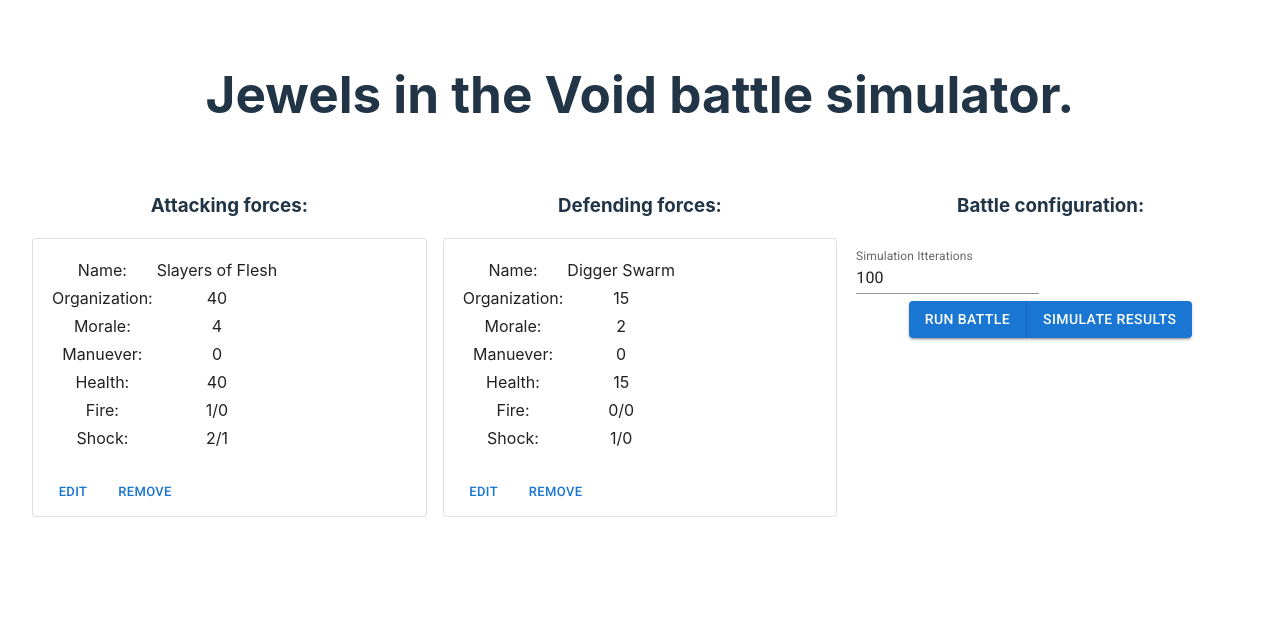
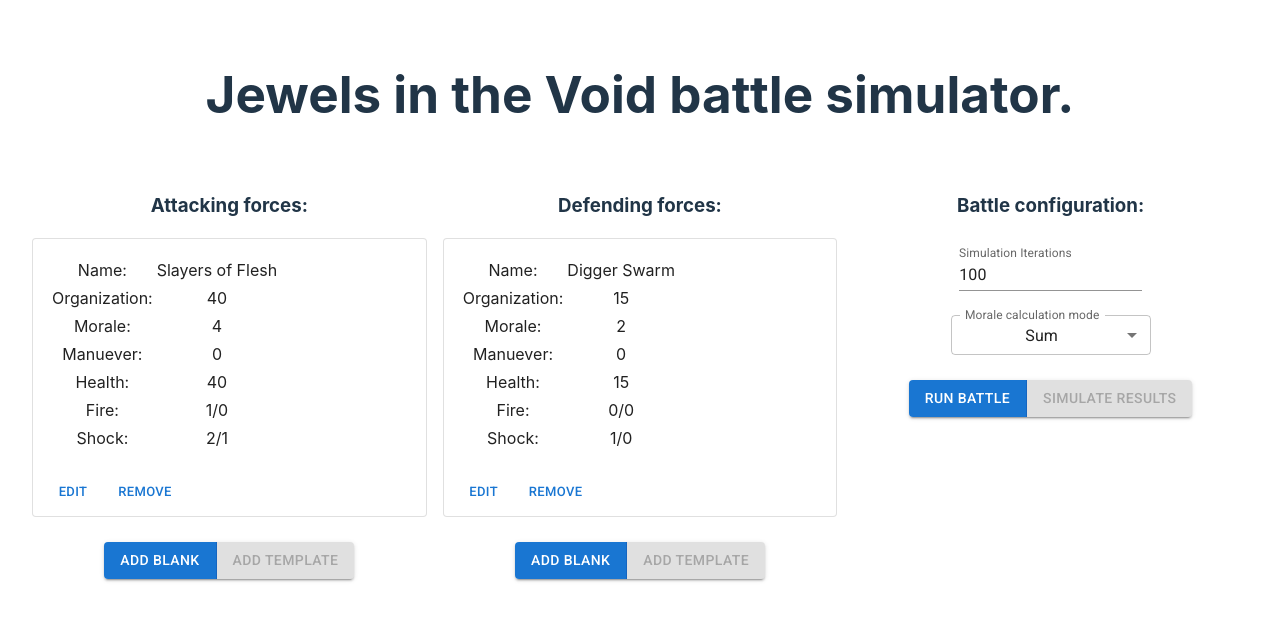
Before and after one commit to JurijsRafalskis/jewels-in-the-void-battle-calculator, a React (Vite) app: page / in a window 1280 px wide. Shown: the top 620 px of the page. Built offline with nearby package versions, Linux system fonts and the light colour scheme.

Commit message:
Added army totals.

```diff
--- a/src/App.tsx
+++ b/src/App.tsx
@@ -3,21 +3,24 @@ import './App.css'
 import { IBattleConfiguration } from './model/BattleConfiguration'
 import { IUnit } from './model/armyComposition/Unit'
 import ArmyCardList from './components/ArmyCardList';
-import { DefaultAttackerComposition, DefaultDefenderComposition, DefaultConfig } from './constants/initializationValues';
-import { ConfigurationEditor } from './components/ConfigurationEditor';
+import { GetDefaultAttackerComposition, GetDefaultDefenderComposition, GetDefaultConfig, CreateEmptyUnit } from "./constants/initializationValues";
+import ConfigurationEditor from './components/ConfigurationEditor';
 import Button from '@mui/material/Button';
 import Stack from '@mui/material/Stack';
 import ButtonGroup from '@mui/material/ButtonGroup';
+import Box from '@mui/material/Box';
 import Grid from '@mui/material/Grid2';
 import '@fontsource/roboto/300.css';
 import '@fontsource/roboto/400.css';
 import '@fontsource/roboto/500.css';
 import '@fontsource/roboto/700.css';
+import UnitCard from './components/UnitCard';
+import { CalculateTotalArmyStats } from "./buisnessLogic/armyTotals";
 
 function App() {
-  const [calculatorConfiguration, setConfiguration] = useState<IBattleConfiguration>(DefaultConfig); //Default config
-  const [attackerArmy, setAttackerArmy] = useState<IUnit[]>(DefaultAttackerComposition); //Can we use them directly, or must we recreate the variables?
-  const [defenderArmy, setDefenderArmy] = useState<IUnit[]>(DefaultDefenderComposition);
+  const [calculatorConfiguration, setConfiguration] = useState<IBattleConfiguration>(GetDefaultConfig());
+  const [attackerArmy, setAttackerArmy] = useState<IUnit[]>(GetDefaultAttackerComposition());
+  const [defenderArmy, setDefenderArmy] = useState<IUnit[]>(GetDefaultDefenderComposition());
   return (
     <>
       <Grid container spacing={2}>
@@ -30,40 +33,52 @@ function App() {
           <div className="AttackerArmyEditorDiv">
             <label><h3>Attacking forces:</h3></label>
             <ArmyCardList units={attackerArmy} onChange={setAttackerArmy} />
+            <Box sx={{margin:"25px 0 25px 0"}}>
+              <ButtonGroup variant="contained">
+                <Button variant="contained" onClick={() => {
+                  const newAttacker = attackerArmy.map(u => u);
+                  newAttacker.push(CreateEmptyUnit());
+                  setAttackerArmy(newAttacker);
+                }}>Add Blank</Button>
+                <Button variant="contained" disabled={true}>Add Template</Button>
+              </ButtonGroup>
+            </Box>
+            {attackerArmy.length > 1 && <UnitCard unit={CalculateTotalArmyStats(attackerArmy, calculatorConfiguration)} renderActions={false} />}
           </div>
         </Grid>
         <Grid size={4}>
           <div className="DefenderArmyEditorDiv">
             <label><h3>Defending forces:</h3></label>
             <ArmyCardList units={defenderArmy} onChange={(newUnits) => setDefenderArmy(newUnits)} />
+            <Box sx={{margin:"25px 0 25px 0"}}>
+              <ButtonGroup variant="contained">
+                <Button variant="contained" onClick={() => {
+                  const newDefender = defenderArmy.map(u => u);
+                  newDefender.push(CreateEmptyUnit());
+                  setDefenderArmy(newDefender);
+                }}>Add Blank</Button>
+                <Button variant="contained" disabled={true}>Add Template</Button>
+              </ButtonGroup>
+            </Box>
+            {defenderArmy.length > 1 && <UnitCard unit={CalculateTotalArmyStats(defenderArmy, calculatorConfiguration)} renderActions={false} />}
           </div>
         </Grid>
         <Grid size={4}>
-        <div className="ConfigPanelDiv">
             <label><h3>Battle configuration:</h3></label>
-          <div className="ConfigPanelEditorDiv">
+            <Box>
               <ConfigurationEditor config={calculatorConfiguration} onChange={setConfiguration} />
-          </div>
-          <div className="ControlsDiv">
+            </Box>
+            <Box sx={{margin:"25px 0 25px 0"}}>
               <ButtonGroup variant="contained">
                 <Button variant="contained">Run battle</Button>
-            <Button variant="contained">Simulate results</Button>
+                <Button variant="contained" disabled={true}>Simulate results</Button>
               </ButtonGroup>
-          </div>
-        </div>
+           </Box>
         </Grid>
-        <Grid  size={12}>
+        <Grid size={12}>
           <div className="ResultsDiv"></div>
         </Grid>
       </Grid>
-      {/*}
-      <div className="card">
-        <button onClick={() => setCount((count) => count + 1)}>
-          count is {count} !
-        </button>
-        <p>
-        </p>
-      </div>*/}
     </>
   )
 }
--- /dev/null
+++ b/src/buisnessLogic/ArmyTotals.tsx
@@ -0,0 +1,28 @@
+import { IUnit } from "../model/armyComposition/Unit";
+import { CreateEmptyUnit} from "../constants/initializationValues";
+import { IBattleConfiguration, MoraleCalculationModeValues } from '../model/BattleConfiguration';
+
+//Current logic:
+//An army adds all fire, shock, morale and health values. It takes the highest maneuver value. It Averages Morale and Organization.
+//Morale mentioned twice, we are using the second intepretation.
+export function CalculateTotalArmyStats(units:IUnit[], configuration:IBattleConfiguration):IUnit{
+    const armyStats = CreateEmptyUnit();
+    armyStats.Title = "Total";
+    if(units.length == 0) return armyStats;
+    armyStats.Maneuver = Number.MIN_SAFE_INTEGER;
+    units.forEach(u => {
+        armyStats.Maneuver = armyStats.Maneuver < u.Maneuver ? u.Maneuver : armyStats.Maneuver;
+        armyStats.Morale += u.Morale;
+        armyStats.Health += u.Health;
+        armyStats.Organisation += u.Organisation;
+        armyStats.FireBonus.Offensive += u.FireBonus.Offensive;
+        armyStats.FireBonus.Defensive += u.FireBonus.Defensive;
+        armyStats.ShockBonus.Offensive += u.ShockBonus.Offensive;
+        armyStats.ShockBonus.Defensive += u.ShockBonus.Defensive;
+    });
+    if(configuration.MoraleCalculationMode == MoraleCalculationModeValues.Average){
+        armyStats.Morale = Math.round(armyStats.Morale / units.length);
+    }
+    armyStats.Organisation = Math.round(armyStats.Organisation / units.length);
+    return armyStats;
+}
--- a/src/components/ConfigurationEditor.tsx
+++ b/src/components/ConfigurationEditor.tsx
@@ -1,33 +1,53 @@
 import React from 'react';
-import { IBattleConfiguration }from '../model/BattleConfiguration';
+import { IBattleConfiguration } from '../model/BattleConfiguration';
 import TextField from '@mui/material/TextField';
+import Box from '@mui/material/Box';
+import Select, { SelectChangeEvent } from '@mui/material/Select';
+import MenuItem from '@mui/material/MenuItem';
+import { MoraleCalculationModeValues } from "../model/BattleConfiguration"
+import InputLabel from '@mui/material/InputLabel';
+import FormControl from '@mui/material/FormControl';
 
 export interface ConfigurationEditorProps {
-    config:IBattleConfiguration;
-    onChange(config:IBattleConfiguration):void;
+    config: IBattleConfiguration;
+    onChange(config: IBattleConfiguration): void;
 }
 
-export class ConfigurationEditor extends React.Component<ConfigurationEditorProps> {
-    render() {
+const enumValues = Object.keys(MoraleCalculationModeValues).filter(f => !Number.isNaN(parseInt(f))).map(v => v as unknown as MoraleCalculationModeValues);
+
+function ConfigurationEditor(props: ConfigurationEditorProps) {
+    const currentConfig = structuredClone(props.config);
     return (
-          <div>
-            <table>
-                <tbody>
-                    <tr>
-                        <td>
+        <>
+            <Box>
                 <TextField
                     size="small"
                     type="number"
                     margin="dense"
-                                label="Simulation Itterations"
+                    label="Simulation Iterations"
                     variant="standard"
-                                value={this.props.config.SimulatedItterationsCount}
+                    defaultValue={currentConfig.SimulatedIterationsCount}
+                    onChange={(e) => { currentConfig.SimulatedIterationsCount = parseInt(e.target.value); props.onChange(currentConfig); }}
                 />
-                        </td>
-                    </tr>
-                </tbody>
-            </table>
-          </div>
+            </Box>
+            <Box sx={{margin: "20px 0 0 0"}}>
+                <TextField
+                    size="small"
+                    select
+                    label="Morale calculation mode"
+                    defaultValue={currentConfig.MoraleCalculationMode}
+                    style = {{width: "200px"}}
+                    onChange={(e) => { currentConfig.MoraleCalculationMode = e.target.value as unknown as MoraleCalculationModeValues; props.onChange(currentConfig); }}
+                >
+                    {enumValues.map((v) => (
+                        <MenuItem key={v} value={v}>
+                            {MoraleCalculationModeValues[v]}
+                        </MenuItem>
+                    ))}
+                </TextField>
+            </Box>
+        </>
     );
 }
-}
+
+export default ConfigurationEditor;
--- a/src/components/UnitCard.tsx
+++ b/src/components/UnitCard.tsx
@@ -4,17 +4,16 @@ import Card from '@mui/material/Card';
 import CardContent from '@mui/material/CardContent';
 import CardActions from '@mui/material/CardActions';
 import Button from '@mui/material/Button';
-import Modal from '@mui/material/Modal';
 import UnitEditForm from "./UnitEditForm";
-import DialogTitle from '@mui/material/DialogTitle';
 import Dialog from '@mui/material/Dialog';
 
 export interface UnitCardProps {
     unit: IUnit;
+    renderActions?:boolean;
     onChange(unitProps: IUnit | null): void;
 }
 
-function UnitCard(props: UnitCardProps) {
+function UnitCard( {renderActions = true, onChange = () => {}, ...props}:UnitCardProps) {
     const [editModalOpen, setEditModalOpen] = useState(false);
     return (
         <Card variant="outlined">
@@ -54,18 +53,18 @@ function UnitCard(props: UnitCardProps) {
                     </table>
                 </div>
             </CardContent>
-            <CardActions>
+            {renderActions && <CardActions>
                 <Button size="small" onClick={() => setEditModalOpen(true)}>Edit</Button>
                 <Dialog open={editModalOpen}>
                     <UnitEditForm
                         unit={props.unit}
                         onCancel={() => setEditModalOpen(false)}
-                        onSave={(newUnit: IUnit) => { setEditModalOpen(false); props.onChange(newUnit); }}
+                        onSave={(newUnit: IUnit) => { setEditModalOpen(false); onChange(newUnit); }}
                     />
                 </Dialog>
                 {/*This feels like very dirty hack - to reuse same function for removal and changed values. Probably should rewrite. */}
-                <Button size="small" onClick={() => props.onChange(null)}>Remove</Button>
-            </CardActions>
+                <Button size="small" onClick={() => onChange(null)}>Remove</Button>
+            </CardActions>}
         </Card>
     );
 }
--- a/src/components/UnitEditForm.tsx
+++ b/src/components/UnitEditForm.tsx
@@ -4,7 +4,7 @@ import Card from '@mui/material/Card';
 import CardContent from '@mui/material/CardContent';
 import CardActions from '@mui/material/CardActions';
 import { TextField } from '@mui/material';
-import { CreateEmptyUnit} from "../constants/initializationValues";
+import { CreateEmptyUnit } from "../constants/initializationValues"
 import Button from '@mui/material/Button';
 
 export interface UnitFormProps {
--- a/src/model/BattleConfiguration.tsx
+++ b/src/model/BattleConfiguration.tsx
@@ -1,3 +1,9 @@
+export enum MoraleCalculationModeValues {
+    Sum = 0,
+    Average = 1
+}
+
 export interface IBattleConfiguration {
-    SimulatedItterationsCount:number;
+    SimulatedIterationsCount:number;
+    MoraleCalculationMode:MoraleCalculationModeValues
 }
```
Also changed, not shown: src/constants/initializationValues.tsx (+46 -12 lines), src/utils/MathUtils.tsx (added). Lines whose indentation alone changed are shown as unchanged.
